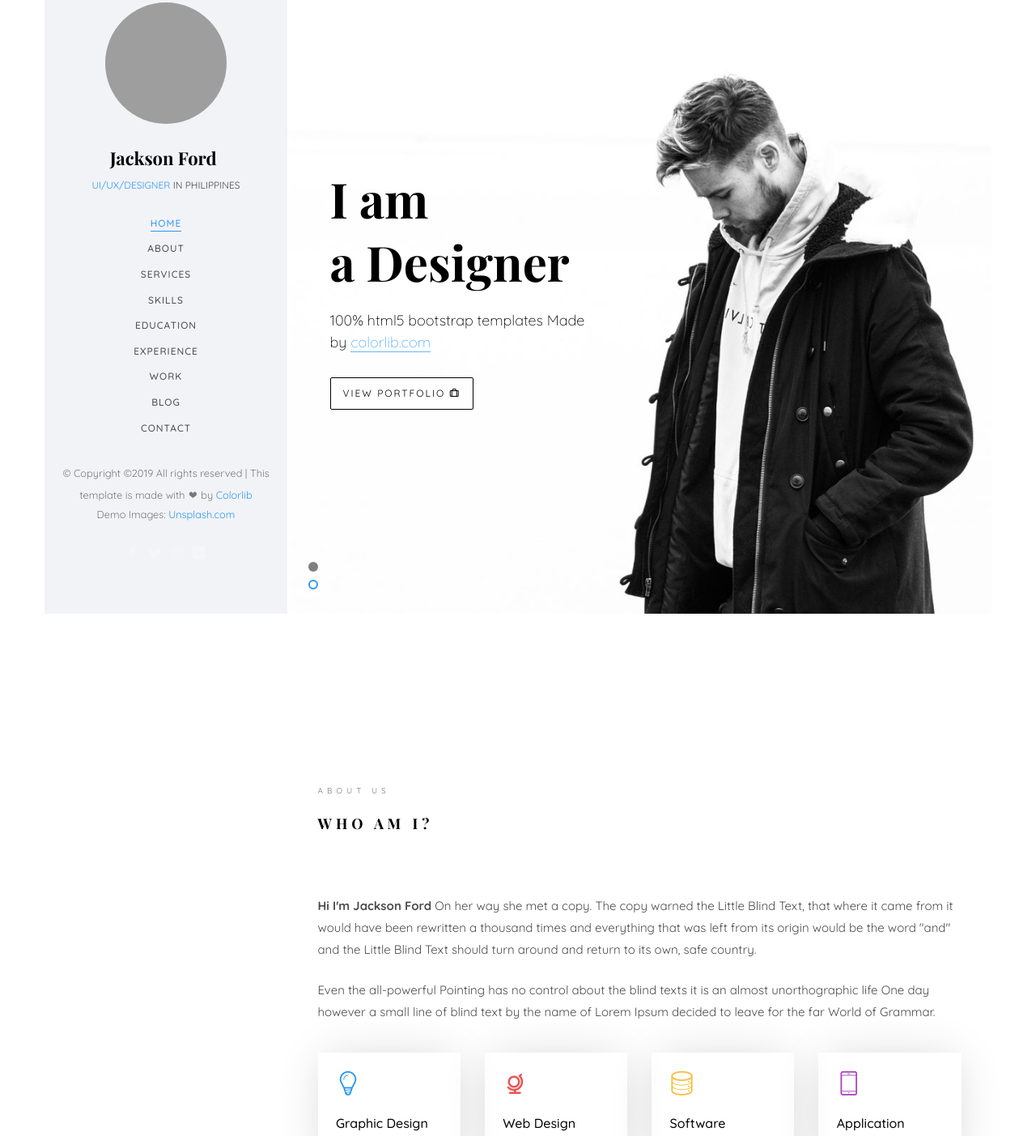
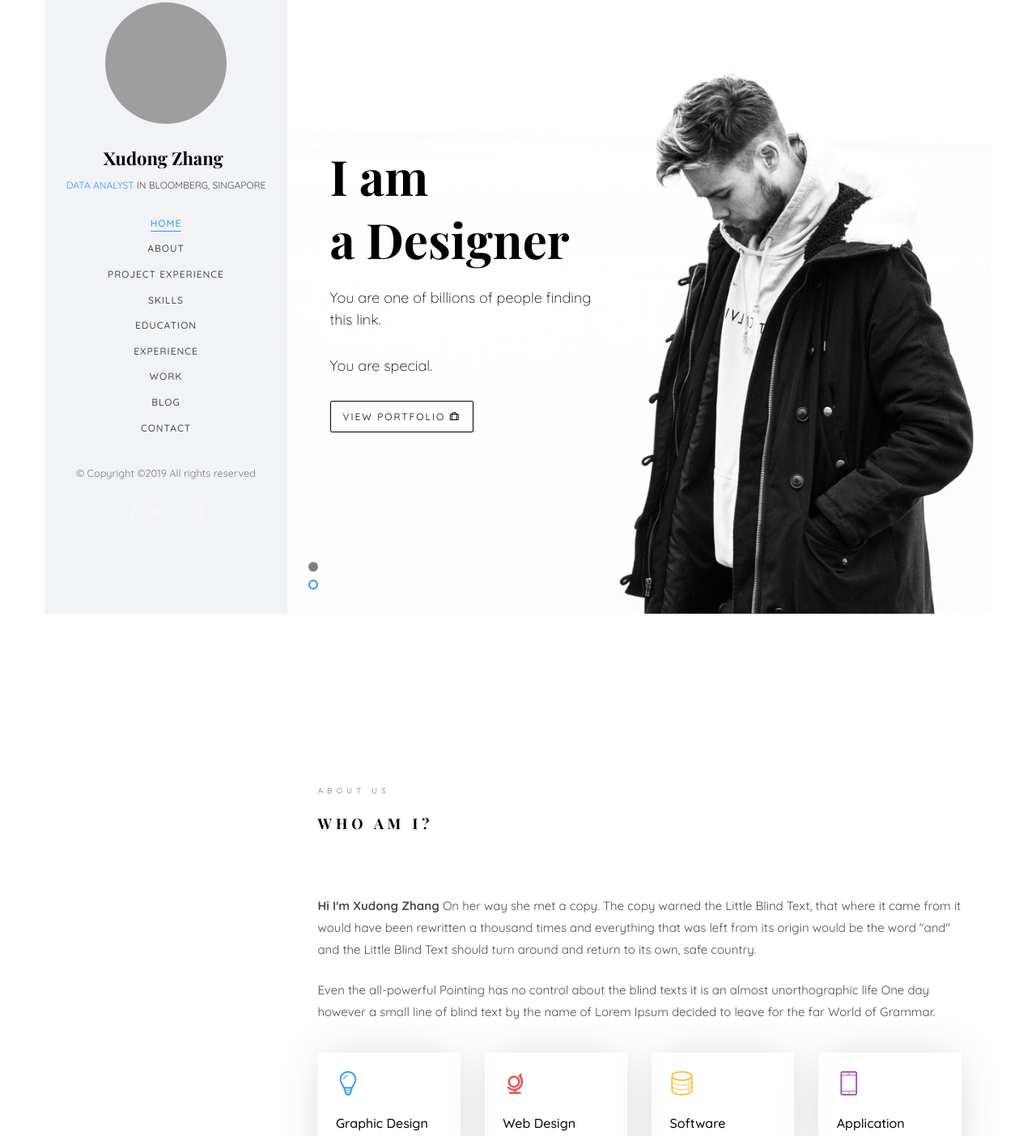
Before and after one commit to xudong-z/me, a plain HTML site: page index.html in a window 1280 px wide. Shown: the part 42-1445 px from the top of the page at 81% size. Drawn offline with nearby package versions, Linux system fonts and the light colour scheme; grey boxes are pictures that could not be loaded; files whose address does not match are found by name; a web font is replaced by a local one.

Commit message:
change name

```diff
--- a/index.html
+++ b/index.html
@@ -3,7 +3,7 @@
 	<head>
 	<meta charset="utf-8">
 	<meta http-equiv="X-UA-Compatible" content="IE=edge">
-	<title>Jackson Template</title>
+	<title>Xudong's page</title>
 	<meta name="viewport" content="width=device-width, initial-scale=1">
 	<meta name="description" content="" />
 	<meta name="keywords" content="" />
@@ -57,15 +57,15 @@
 		<aside id="colorlib-aside" role="complementary" class="border js-fullheight">
 			<div class="text-center">
 				<div class="author-img" style="background-image: url(images/about.jpg);"></div>
-				<h1 id="colorlib-logo"><a href="index.html">Jackson Ford</a></h1>
-				<span class="position"><a href="#">UI/UX/Designer</a> in Philippines</span>
+				<h1 id="colorlib-logo"><a href="index.html">Xudong Zhang</a></h1>
+				<span class="position"><a href="#">Data Analyst</a> in Bloomberg, Singapore</span>
 			</div>
 			<nav id="colorlib-main-menu" role="navigation" class="navbar">
 				<div id="navbar" class="collapse">
 					<ul>
 						<li class="active"><a href="#" data-nav-section="home">Home</a></li>
 						<li><a href="#" data-nav-section="about">About</a></li>
-						<li><a href="#" data-nav-section="services">Services</a></li>
+						<li><a href="#" data-nav-section="services">Project Experience</a></li>
 						<li><a href="#" data-nav-section="skills">Skills</a></li>
 						<li><a href="#" data-nav-section="education">Education</a></li>
 						<li><a href="#" data-nav-section="experience">Experience</a></li>
@@ -78,8 +78,8 @@
 
 			<div class="colorlib-footer">
 				<p><small>&copy; <!-- Link back to Colorlib can't be removed. Template is licensed under CC BY 3.0. -->
-Copyright &copy;<script>document.write(new Date().getFullYear());</script> All rights reserved | This template is made with <i class="icon-heart" aria-hidden="true"></i> by <a href="https://colorlib.com" target="_blank">Colorlib</a>
-<!-- Link back to Colorlib can't be removed. Template is licensed under CC BY 3.0. --> </span> <span>Demo Images: <a href="https://unsplash.com/" target="_blank">Unsplash.com</a></span></small></p>
+						Copyright &copy;<script>document.write(new Date().getFullYear());</script>
+						All rights reserved</small></p>
 				<ul>
 					<li><a href="#"><i class="icon-facebook2"></i></a></li>
 					<li><a href="#"><i class="icon-twitter2"></i></a></li>
@@ -87,7 +87,6 @@ Copyright &copy;<script>document.write(new Date().getFullYear());</script> All r
 					<li><a href="#"><i class="icon-linkedin2"></i></a></li>
 				</ul>
 			</div>
-
 		</aside>
 
 		<div id="colorlib-main">
@@ -101,10 +100,11 @@ Copyright &copy;<script>document.write(new Date().getFullYear());</script> All r
 					   			<div class="col-md-6 col-md-offset-3 col-md-pull-3 col-sm-12 col-xs-12 js-fullheight slider-text">
 					   				<div class="slider-text-inner js-fullheight">
 					   					<div class="desc">
-						   					<h1>Hi! <br>I'm Jackson</h1>
-						   					<h2>100% html5 bootstrap templates Made by <a href="https://colorlib.com/" target="_blank">colorlib.com</a></h2>
-												<p><a class="btn btn-primary btn-learn">Download CV <i class="icon-download4"></i></a></p>
-											</div>
+										<h1>Hi! <br>Welcome to my page!</h1>
+										<h2>You are one of billions of people finding this link.</h2>
+										<h2>You are special.</h2>
+										<p><a class="btn btn-primary btn-learn" href='images/CV_XudongZHANG.pdf' target="_blank">Download CV <i class="icon-download4"></i></a></p>
+										</div>
 					   				</div>
 					   			</div>
 					   		</div>
@@ -118,9 +118,10 @@ Copyright &copy;<script>document.write(new Date().getFullYear());</script> All r
 					   				<div class="slider-text-inner">
 					   					<div class="desc">
 						   					<h1>I am <br>a Designer</h1>
-												<h2>100% html5 bootstrap templates Made by <a href="https://colorlib.com/" target="_blank">colorlib.com</a></h2>
-												<p><a class="btn btn-primary btn-learn">View Portfolio <i class="icon-briefcase3"></i></a></p>
-											</div>
+											<h2>You are one of billions of people finding this link.</h2>
+											<h2>You are special.</h2>
+											<p><a class="btn btn-primary btn-learn">View Portfolio <i class="icon-briefcase3"></i></a></p>
+										</div>
 					   				</div>
 					   			</div>
 					   		</div>
@@ -139,7 +140,7 @@ Copyright &copy;<script>document.write(new Date().getFullYear());</script> All r
 									<div class="about-desc">
 										<span class="heading-meta">About Us</span>
 										<h2 class="colorlib-heading">Who Am I?</h2>
-										<p><strong>Hi I'm Jackson Ford</strong> On her way she met a copy. The copy warned the Little Blind Text, that where it came from it would have been rewritten a thousand times and everything that was left from its origin would be the word "and" and the Little Blind Text should turn around and return to its own, safe country.</p>
+										<p><strong>Hi I'm Xudong Zhang</strong> On her way she met a copy. The copy warned the Little Blind Text, that where it came from it would have been rewritten a thousand times and everything that was left from its origin would be the word "and" and the Little Blind Text should turn around and return to its own, safe country.</p>
 										<p>Even the all-powerful Pointing has no control about the blind texts it is an almost unorthographic life One day however a small line of blind text by the name of Lorem Ipsum decided to leave for the far World of Grammar.</p>
 									</div>
 								</div>
```
Also changed, not shown: 4 other files.
